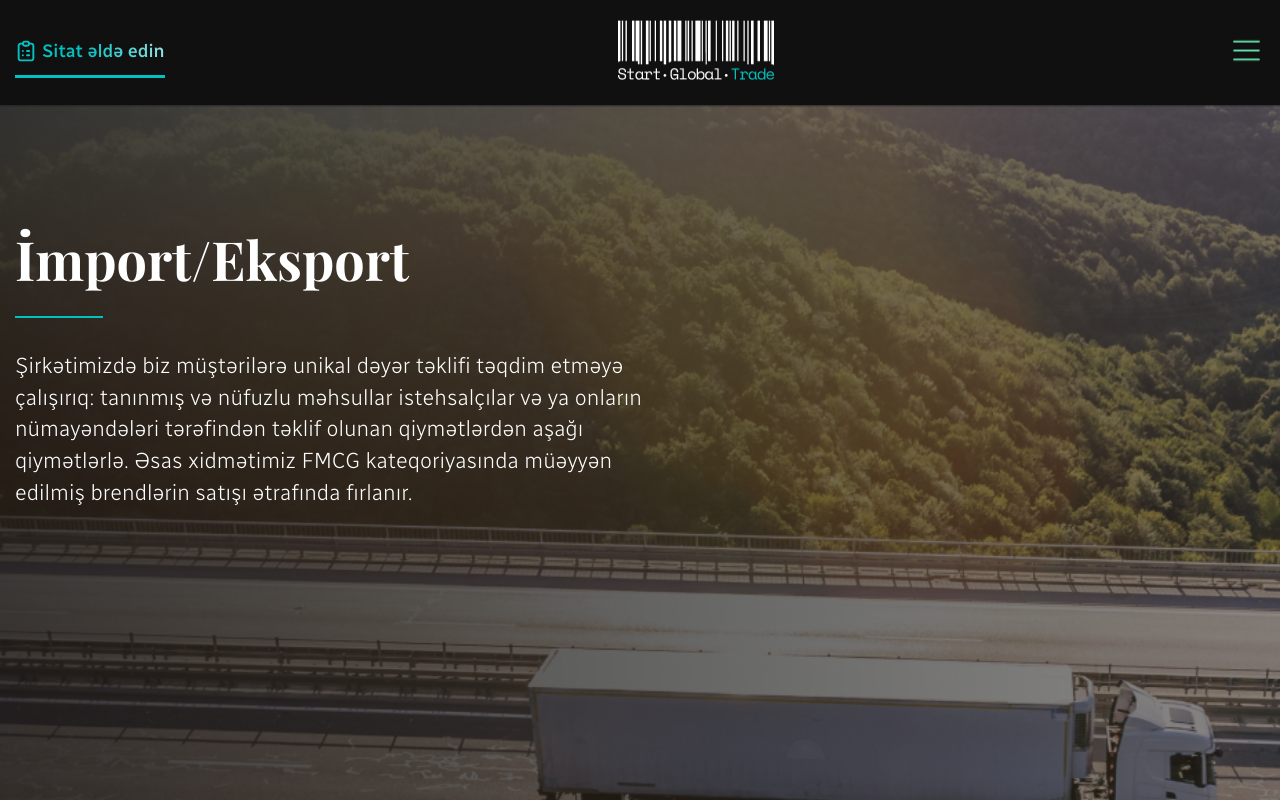
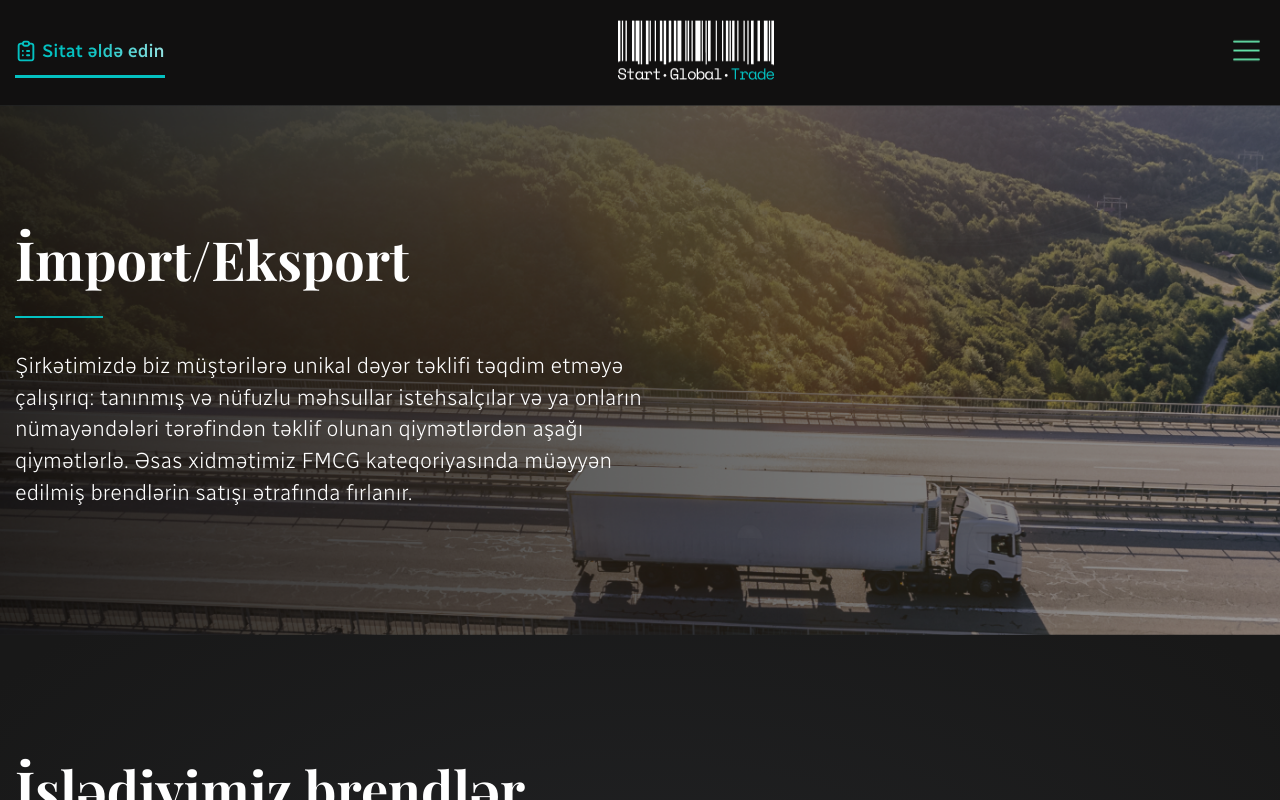
Before and after one commit to Web-Mastermind/sgtrade, a Next.js app: page /impt in a window 1280 px wide. Shown: the top 800 px of the page. Built offline with nearby package versions, Linux system fonts and the light colour scheme.

Commit message:
import image fixed

```diff
--- a/app/(site)/impt/style.module.css
+++ b/app/(site)/impt/style.module.css
@@ -1,6 +1,5 @@
 .importItems {
-  background: url(/assets/img/importbg.png) no-repeat center top / cover ;
-  height: 100vh;
+  background: url(/assets/img/importbg.png) no-repeat center bottom / cover ;
 }
 
 .import {
```
